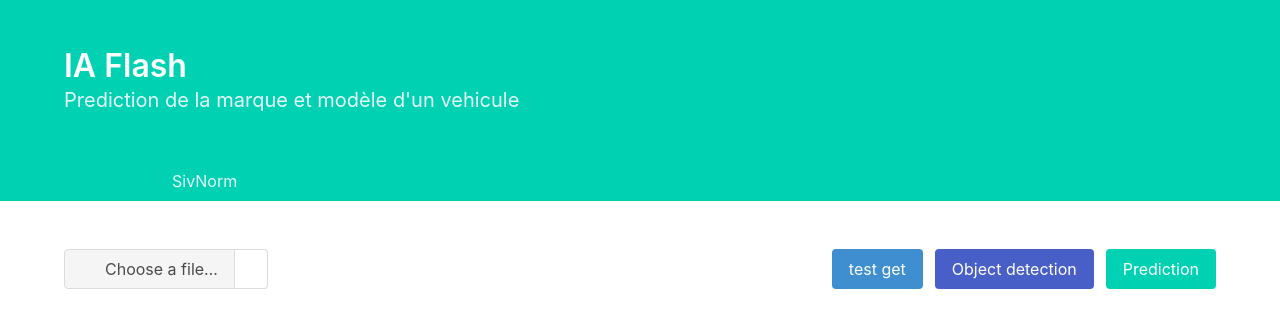
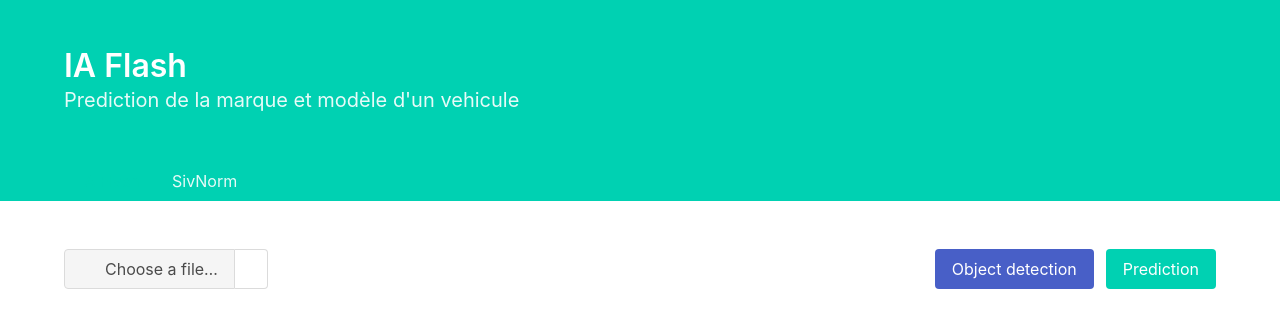
Before and after one commit to ia-flash/frontend, an Angular app: page /preview in a window 1280 px wide. Shown: the top 328 px of the page. Built offline with nearby package versions, Linux system fonts and the light colour scheme.

Commit message:
Remove test function button

```diff
--- a/src/app/preview/preview.component.html
+++ b/src/app/preview/preview.component.html
@@ -23,9 +23,6 @@
 
       <!-- Right side -->
       <div class="level-right">
-        <div class="level-item">
-          <button (click)="testFunction()" class="button is-info">test get</button>
-        </div>
         <div class="level-item">
           <button (click)="drawBoxes()" class="button is-link"  [class.is-loading]="loadingDetect">Object detection</button>
         </div>
```
